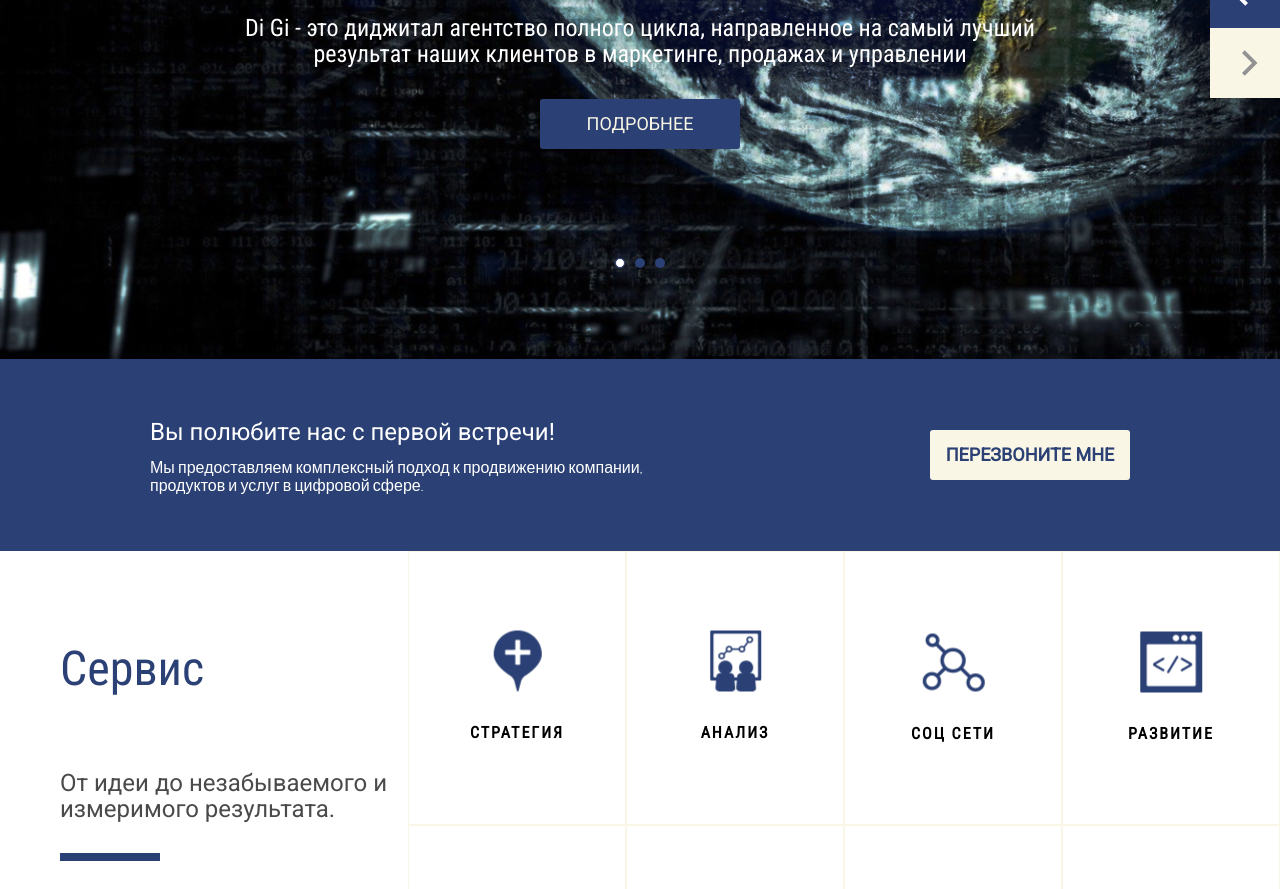
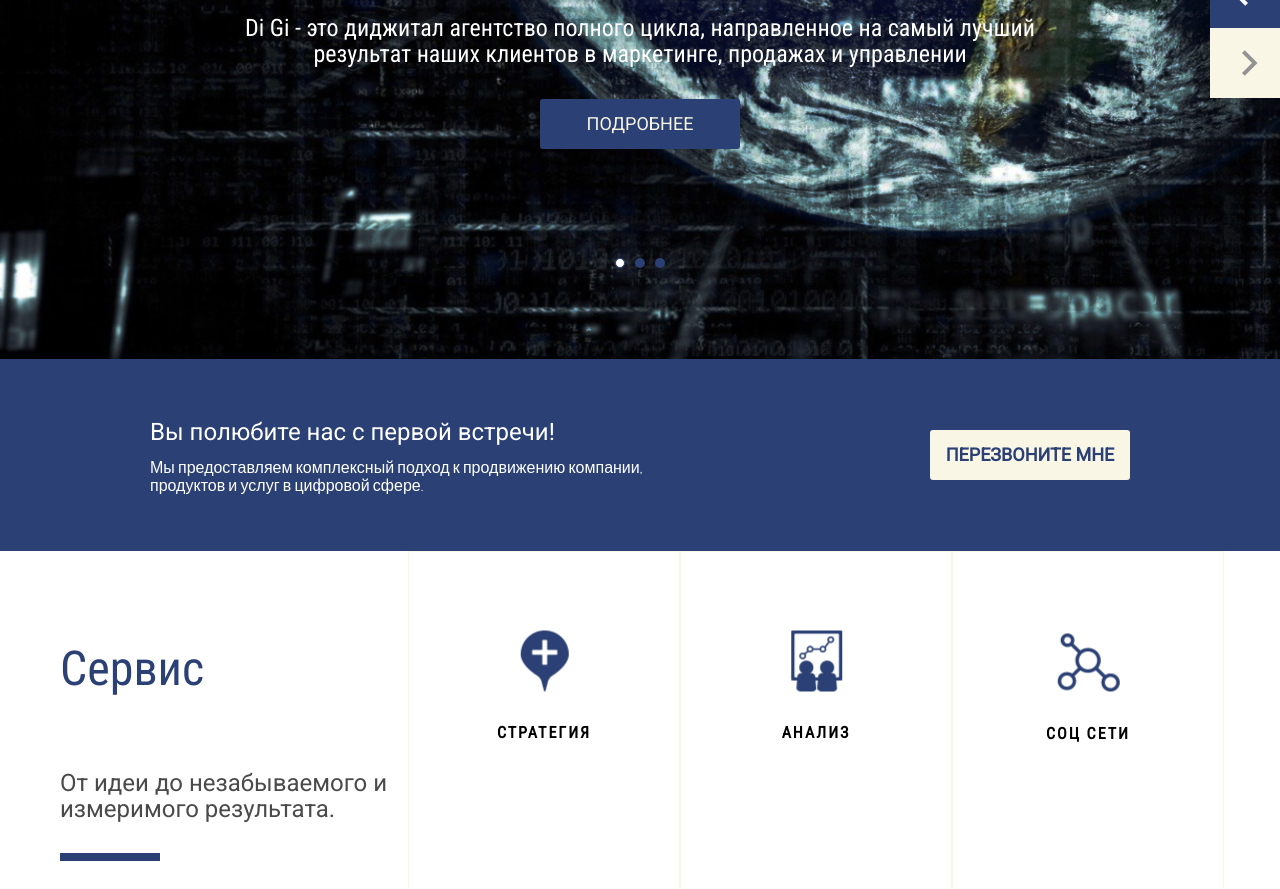
Before and after one commit to Kamikadze-Prog/di-gi, a plain HTML site: page index.html in a window 1280 px wide. Shown: the part 409-1298 px from the top of the page. Drawn offline with Linux system fonts and the light colour scheme.

Commit message:
Update style.css

```diff
--- a/css/style.css
+++ b/css/style.css
@@ -307,7 +307,7 @@ body {
 }
 
 .card-wrapper {
-    width: 25%;
+    width: 272px;
     height: 50%;
     /*border: 1px solid var(--info-botton-text-color);*/
     text-align: center;
```
